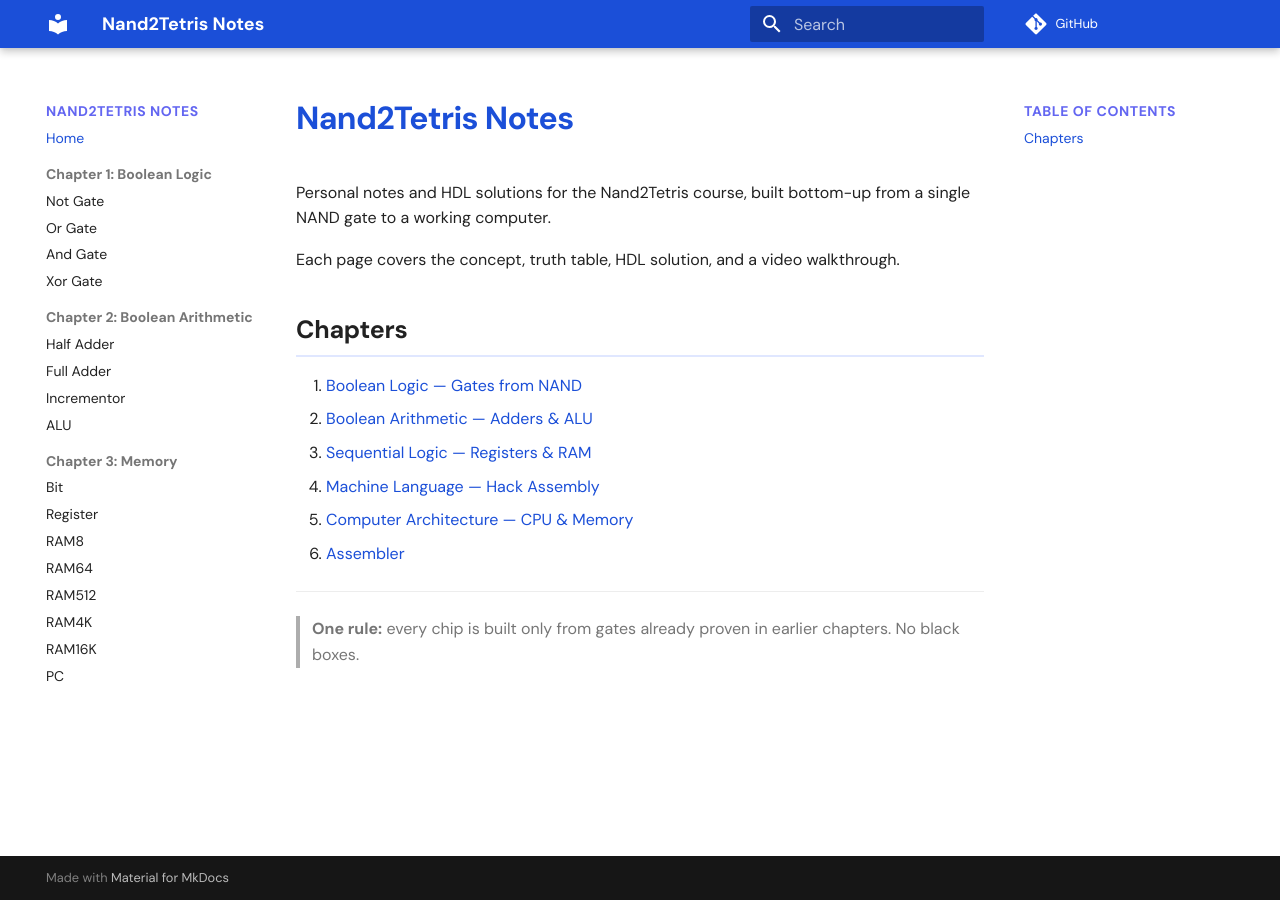
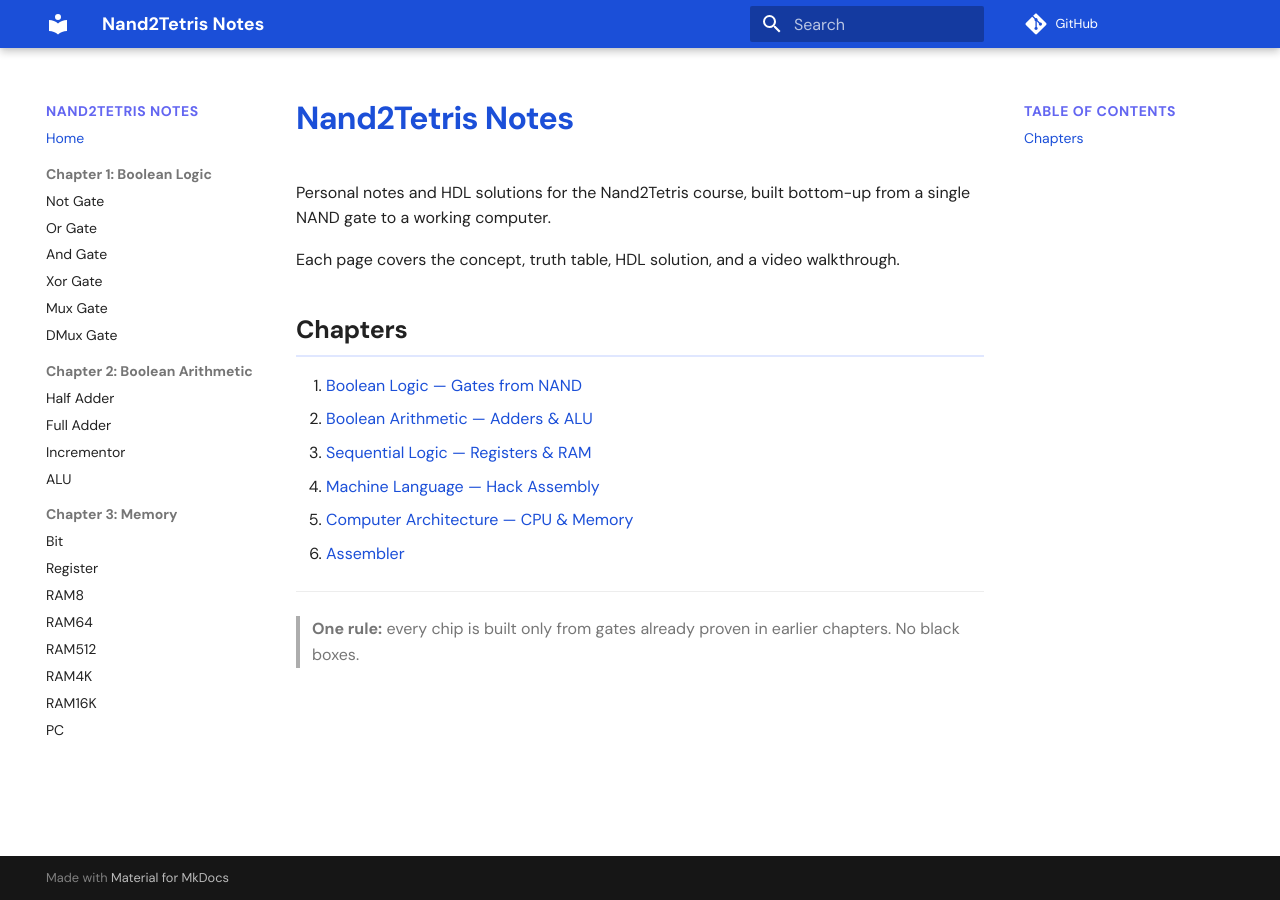
Before and after one commit to amithkumars-ds/silicon-is-all-you-need, an MkDocs documentation site: the page built from docs/index.md, in a window 1280 px wide. Built offline with MkDocs 1.6.1 and Material for MkDocs 9.7.7, drawn with Linux system fonts in a browser that asks for light colours; comment, search, counter and statistics services are not loaded.

Commit message:
mkdocs documentation update - added notes for 1:2 DMux chip - added diagram for implementation using Nand only - updated index in mkdocs.yaml

```diff
--- a/mkdocs.yml
+++ b/mkdocs.yml
@@ -36,6 +36,8 @@
     - Or Gate: ch01/2-or-gate.md
     - And Gate: ch01/3-and-gate.md
     - Xor Gate: ch01/4-xor-gate.md
+    - Mux Gate: ch01/5-mux-gate.md
+    - DMux Gate: ch01/6-dmux-gate.md
   - "Chapter 2: Boolean Arithmetic":
     - Half Adder: ch02/1-half-adder.md
     - Full Adder: ch02/2-full-adder.md
```
